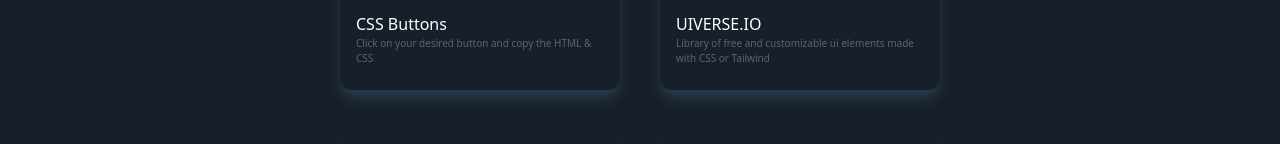
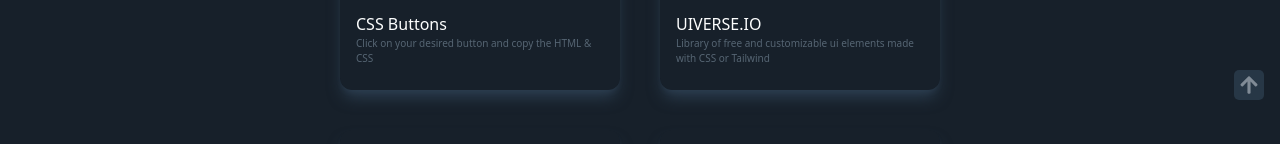
Before and after one commit to gabrillojansen/gsources, a React (Create React App) app: page / in a window 1280 px wide. Shown: the part 748-892 px from the top of the page. Built offline with nearby package versions, Linux system fonts and the light colour scheme; the HTML template or start-up script is replaced by a standard one.

Commit message:
commit changes

```diff
--- a/src/App.js
+++ b/src/App.js
@@ -7,6 +7,7 @@
 import { Content } from "./components/Content";
 import { Footer } from "./components/Footer";
 import { Favorites } from "./pages/Favorites";
+import { ArrowUp } from "./components/ArrowUp";
 
 function App() {
   return (
@@ -28,6 +29,7 @@
           <Route path="/favorites" element={<Favorites />}/>
         </Routes>
         <Footer />
+        <ArrowUp />
         </BrowserRouter>
       </ContextProvider>
     </div>
--- /dev/null
+++ b/src/components/ArrowUp.jsx
@@ -0,0 +1,25 @@
+import React, { useState } from 'react'
+import { FaArrowUp } from "react-icons/fa";
+
+export const ArrowUp = () => {
+    const [showArrowUp, setShowArrowUp] = useState(false);
+
+    const handleArrowUp = () => {
+        if (window.scrollY >= 300) {
+            setShowArrowUp(true);
+        } else {
+            setShowArrowUp(false);
+        }
+      }
+      window.addEventListener("scroll", handleArrowUp);
+
+  return (
+    <div
+    className={`fixed right-[1rem] lg:right-[3rem] flex items-center justify-center w-[30px] h-[30px] rounded-[5px] bg-[--sidebar-close-icon-bg] group ${showArrowUp ? "bottom-[1rem] lg:bottom-[3rem]" : "bottom-[-3rem]"}`}
+    onClick={() => window.scrollTo(0, 0)}>
+        <FaArrowUp
+        size={20}
+        className="text-[20px] text-[--sidebar-text] cursor-pointer transition-[1s] group-hover:"/>
+    </div>
+  )
+}
```
